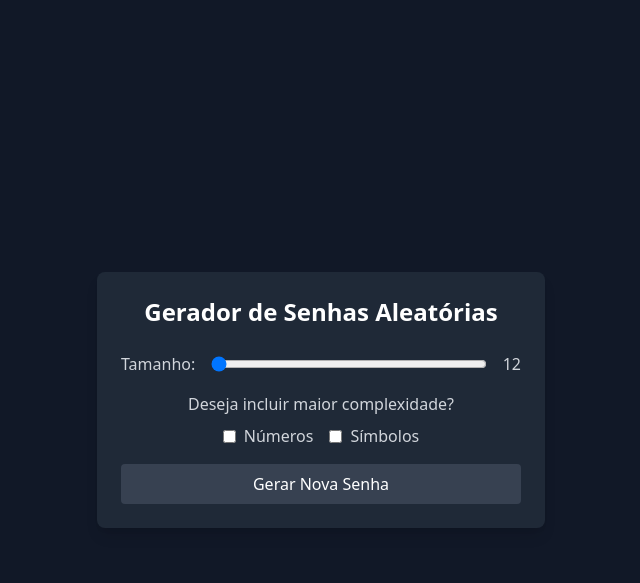
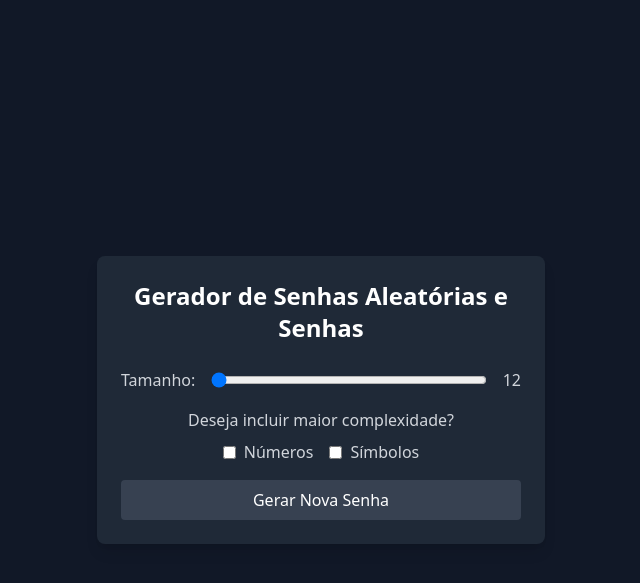
Before and after one commit to petrucc1/Gerador-de-Senhas-Aleatorias, a Flask app: page / in a window 1280 px wide. Shown: the top 583 px of the page, without its empty margins (319-959 px from the left). Run offline with Flask 3, Linux system fonts and the light colour scheme; some libraries are stand-ins or nearby versions.

Commit message:
Atualizando nome do projeto e incluindo caminho para favicon

```diff
--- a/templates/index.html
+++ b/templates/index.html
@@ -5,11 +5,12 @@
     <meta name="viewport" content="width=device-width, initial-scale=1.0">
     <script src="https://cdn.tailwindcss.com"></script>
     <script src="https://kit.fontawesome.com/0668e13d29.js" crossorigin="anonymous"></script>
-    <title>Gerador de Senhas Aleatórias</title>
+    <title>Gerador de Senhas Aleatórias e Seguras</title>
+    <link rel="icon" href="{{ url_for('static', filename='favicon-32px.png') }}" type="image/png">
 </head>
 <body class="bg-gray-900 flex items-center justify-center h-screen p-4">
     <div class="bg-gray-800 p-6 rounded-lg shadow-lg text-center w-full max-w-md">
-        <h1 class="text-2xl font-bold text-white mb-6">Gerador de Senhas Aleatórias</h1>
+        <h1 class="text-2xl font-bold text-white mb-6">Gerador de Senhas Aleatórias e Senhas</h1>
 
         {# Formulário para gerar senha #}
         <form method="POST" class="space-y-4">
```
